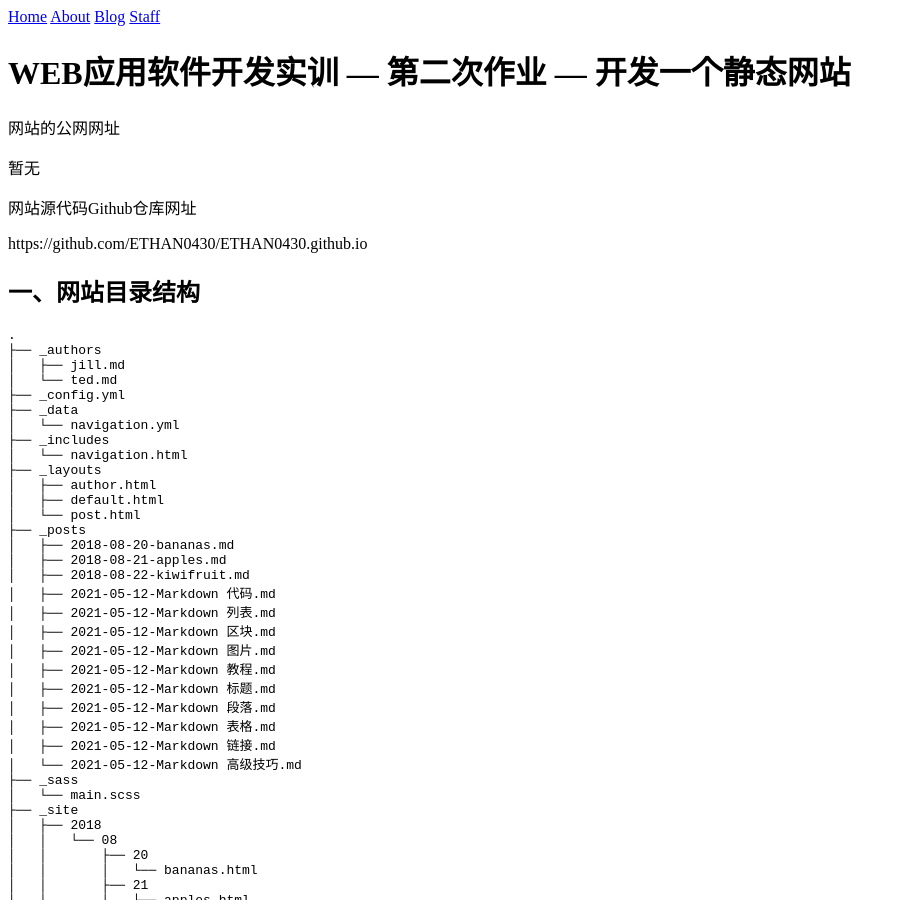
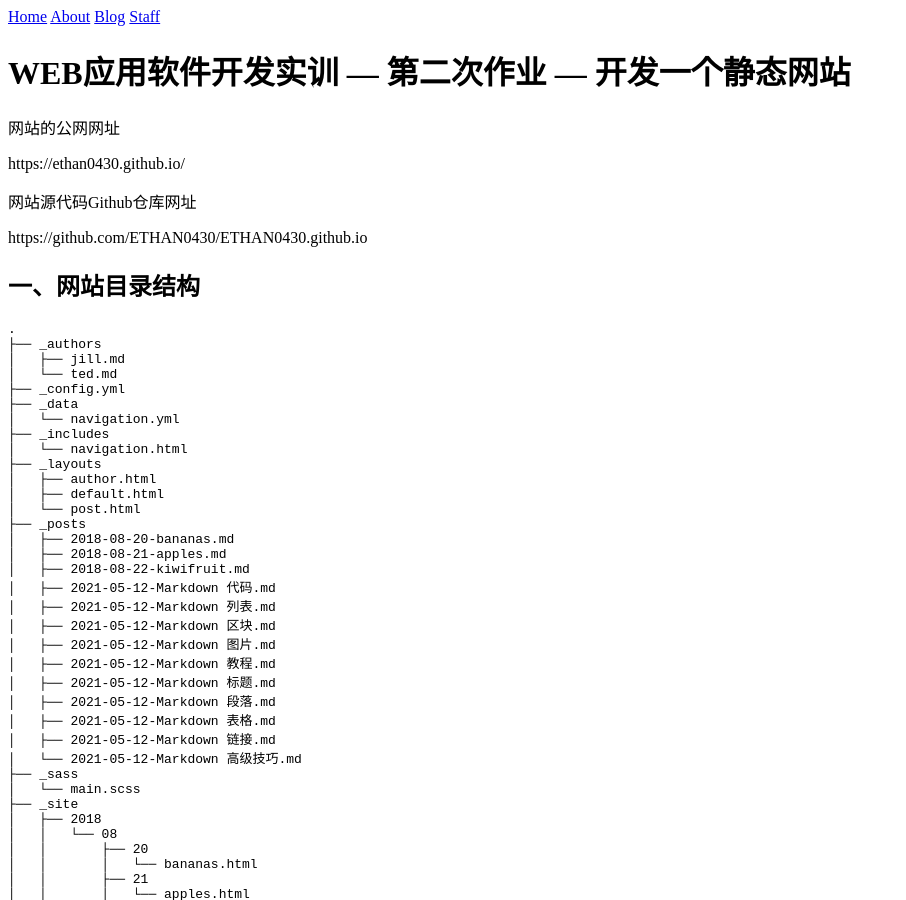
Before and after one commit to ETHAN0430/ETHAN0430.github.io, a Jekyll site: the page built from REPORT.md, in a window 1280 px wide and 900 px high. Shown: the whole window, without its empty margins (0-906 px from the left). Built offline with Jekyll 4.4.1, drawn with Linux system fonts in a browser that asks for light colours; our own code applies the rules of GitHub Pages for plain Markdown files.

Commit message:
Update REPORT.md

```diff
--- a/REPORT.md
+++ b/REPORT.md
@@ -2,7 +2,7 @@
 
 网站的公网网址
 
-暂无
+https://ethan0430.github.io/
 
 网站源代码Github仓库网址
 
```
